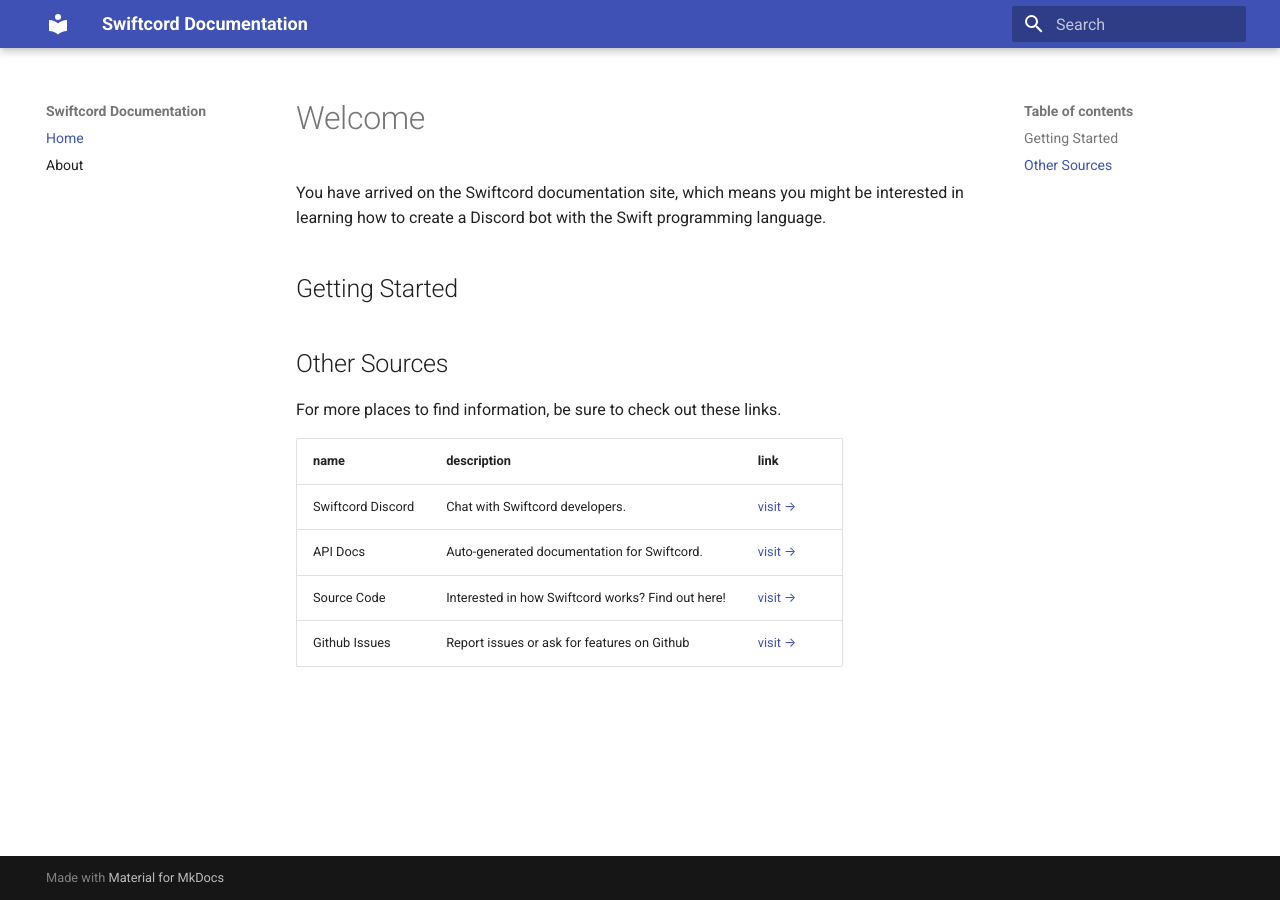
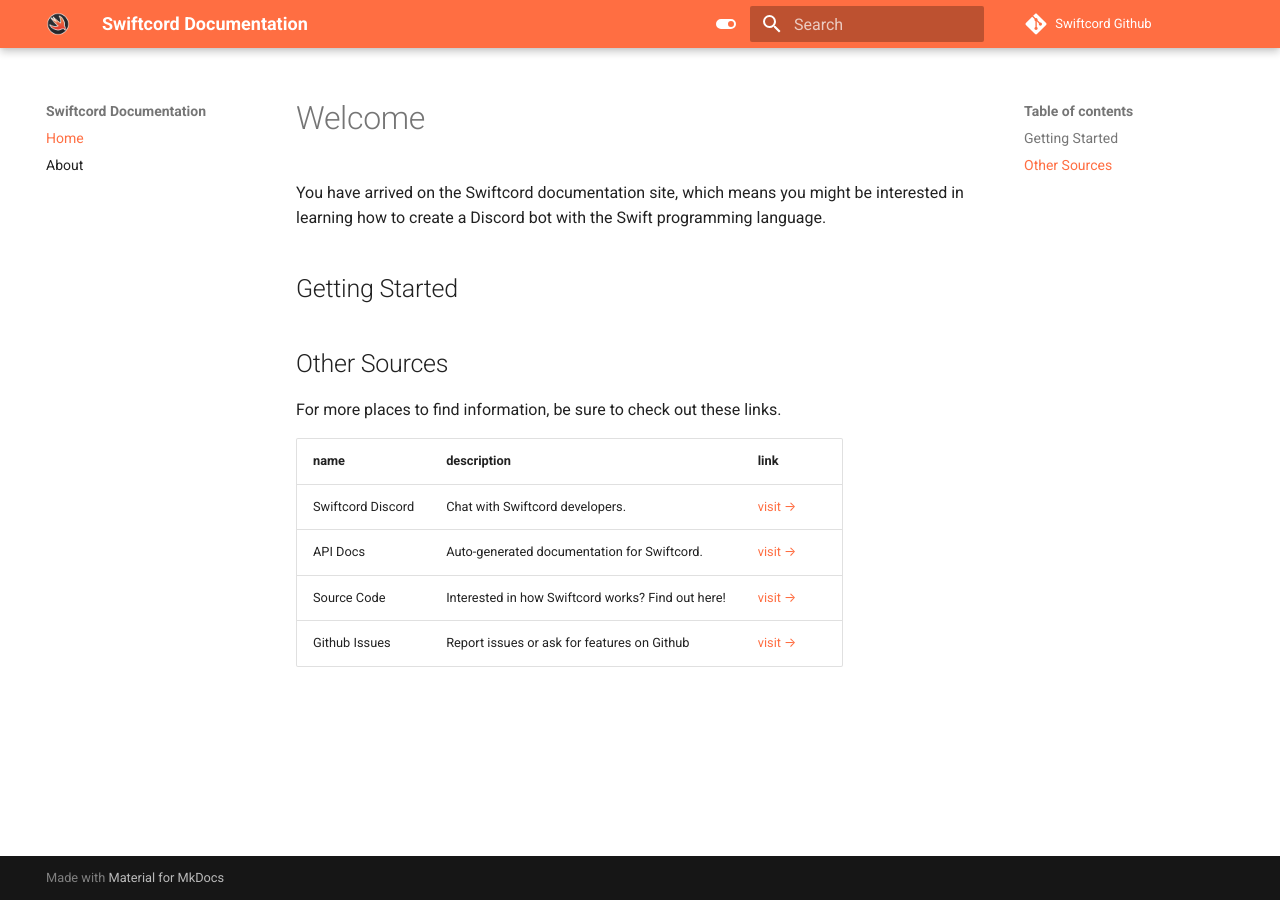
Before and after one commit to SketchMaster2001/Swiftcord-Docs, an MkDocs documentation site: the page built from docs/index.md, in a window 1280 px wide. Built offline with MkDocs 1.6.1 and Material for MkDocs 9.7.7, drawn with Linux system fonts in a browser that asks for light colours; comment, search, counter and statistics services are not loaded.

Commit message:
Add theme customisation

```diff
--- a/mkdocs.yml
+++ b/mkdocs.yml
@@ -5,5 +5,31 @@
   - Home: index.md
   - About: about.md
 
+# Repository
+repo_name: Swiftcord Github
+repo_url: https://github.com/SketchMaster2001/Swiftcord
+
+# Configuration
 theme:
+  language: en
   name: material
+  logo: assets/logo2.png
+  favicon: assets/favicon.ico
+  palette:
+    # Palette toggle for light mode
+    - media: "(prefers-color-scheme: light)"
+      scheme: default
+      toggle:
+        icon: material/toggle-switch
+        name: Switch to dark mode
+      primary: deep orange
+      accent: amber
+
+    # Palette toggle for dark mode
+    - media: "(prefers-color-scheme: dark)"
+      scheme: slate
+      toggle:
+        icon: material/toggle-switch-off-outline
+        name: Switch to light mode
+      primary: deep orange
+      accent: amber
```
Also changed, not shown: docs/assets/android-chrome-192x192.png (added), docs/assets/android-chrome-512x512.png (added), docs/assets/apple-touch-icon.png (added), docs/assets/favicon-16x16.png (added), docs/assets/favicon-32x32.png (added), docs/assets/favicon.ico (added), docs/assets/logo.png (added), docs/assets/logo2.png (added), docs/assets/site.webmanifest (added).
